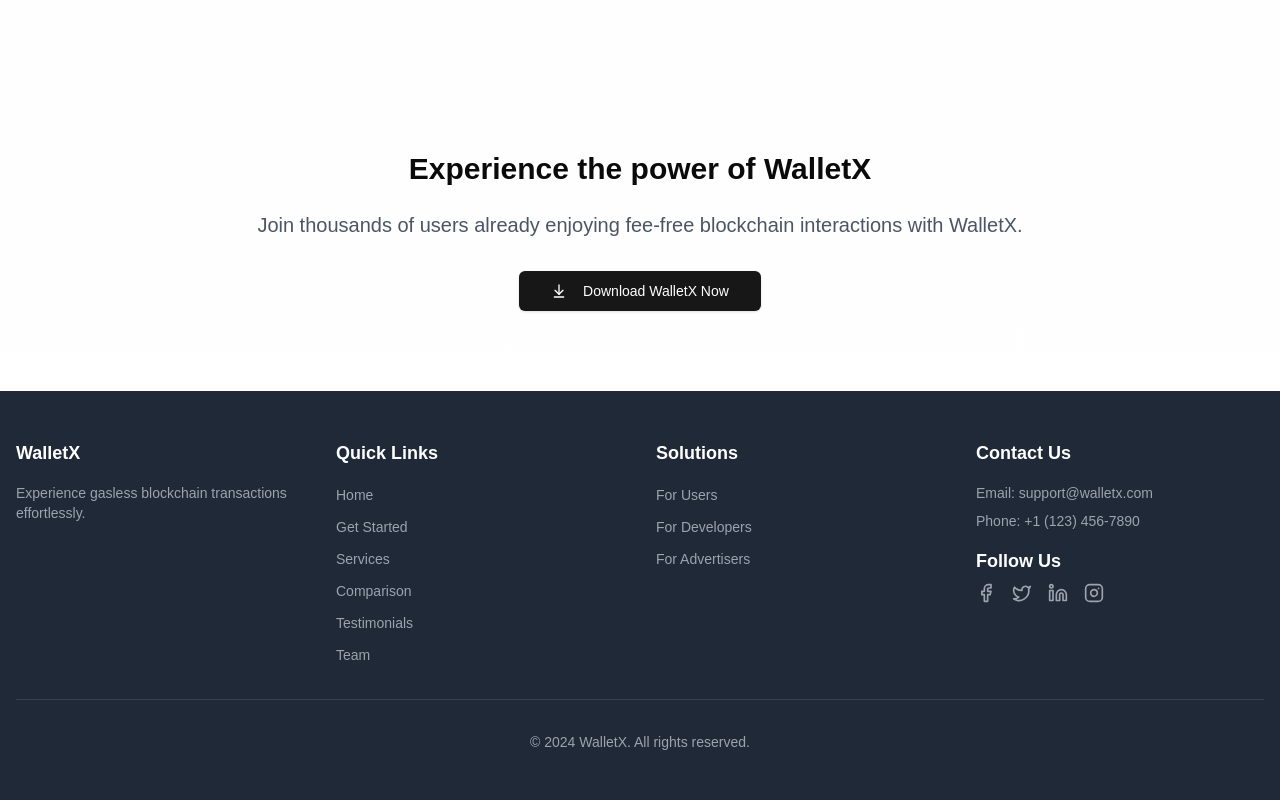
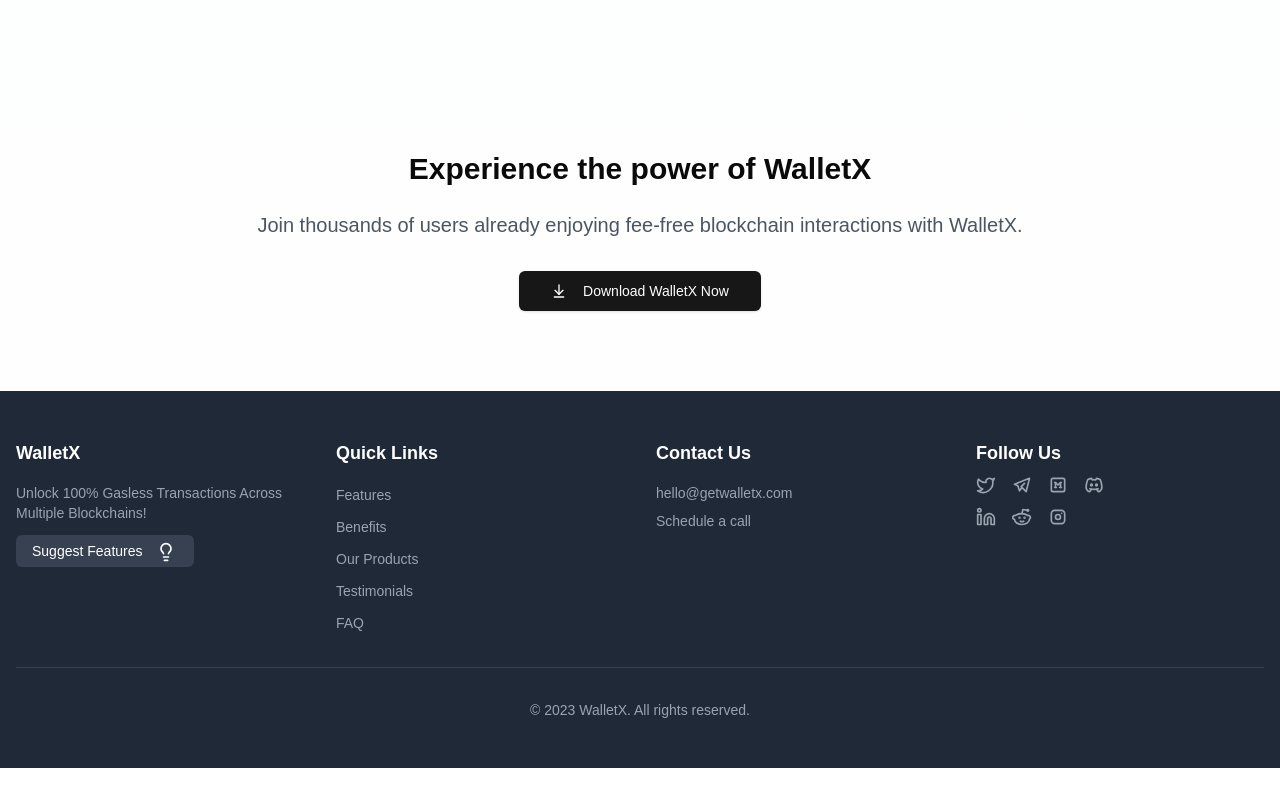
Before and after one commit to getwalletx/getwalletx, a Next.js app: page / in a window 1280 px wide. Shown: the part 6418-7218 px from the top of the page. After the commit the page ends 7186 px from the top, so only its background shows below. Built offline with nearby package versions, Linux system fonts and the light colour scheme.

Commit message:
footer updated

```diff
--- a/src/components/CoreFeatures.tsx
+++ b/src/components/CoreFeatures.tsx
@@ -63,7 +63,7 @@
   ];
 
   return (
-    <div className="w-full py-8 dark:bg-black">
+    <div id="features" className="w-full py-8 dark:bg-black">
       <h2 className="text-3xl font-bold mb-12 text-center">Core Features</h2>
 
       <div className="grid grid-cols-1 md:grid-cols-2 lg:grid-cols-4  relative z-10 py-10 max-w-7xl mx-auto">
--- a/src/components/Footer.tsx
+++ b/src/components/Footer.tsx
@@ -1,4 +1,12 @@
-import { Facebook, Twitter, Linkedin, Instagram } from "lucide-react";
+import {
+  IconBrandTelegram,
+  IconBrandReddit,
+  IconBrandInstagram,
+  IconBrandMedium,
+  IconBrandDiscord,
+} from "@tabler/icons-react";
+import { Twitter, Linkedin, Lightbulb } from "lucide-react";
+import Link from "next/link";
 
 export function Footer() {
   return (
@@ -7,24 +15,33 @@
         <div className="grid grid-cols-1 md:grid-cols-4 gap-8">
           <div>
             <h3 className="text-lg font-semibold mb-4">WalletX</h3>
-            <p className="text-sm text-gray-400">
-              Experience gasless blockchain transactions effortlessly.
+            <p className="text-sm text-gray-400 mb-4">
+              Unlock 100% Gasless Transactions Across Multiple Blockchains!
             </p>
+            <Link
+              href={"https://insigh.to/b/walletx"}
+              className="bg-gray-700 text-white px-4 py-2 rounded-md text-sm hover:bg-gray-600"
+            >
+              Suggest Features <Lightbulb className="inline-block ml-2 h-5" />
+            </Link>
           </div>
           <div>
             <h3 className="text-lg font-semibold mb-4">Quick Links</h3>
             <ul className="space-y-2">
               <li>
-                <a href="#" className="text-sm text-gray-400 hover:text-white">
-                  Home
+                <a
+                  href="#features"
+                  className="text-sm text-gray-400 hover:text-white"
+                >
+                  Features
                 </a>
               </li>
               <li>
                 <a
-                  href="#get-started"
+                  href="#comparison"
                   className="text-sm text-gray-400 hover:text-white"
                 >
-                  Get Started
+                  Benefits
                 </a>
               </li>
               <li>
@@ -32,20 +49,12 @@
                   href="#services"
                   className="text-sm text-gray-400 hover:text-white"
                 >
-                  Services
+                  Our Products
                 </a>
               </li>
               <li>
                 <a
-                  href="#comparison"
-                  className="text-sm text-gray-400 hover:text-white"
-                >
-                  Comparison
-                </a>
-              </li>
-              <li>
-                <a
-                  href="#testimonials"
+                  href="#testimonial"
                   className="text-sm text-gray-400 hover:text-white"
                 >
                   Testimonials
@@ -53,61 +62,83 @@
               </li>
               <li>
                 <a
-                  href="#team"
+                  href="#faq"
                   className="text-sm text-gray-400 hover:text-white"
                 >
-                  Team
-                </a>
-              </li>
-            </ul>
-          </div>
-          <div>
-            <h3 className="text-lg font-semibold mb-4">Solutions</h3>
-            <ul className="space-y-2">
-              <li>
-                <a href="#" className="text-sm text-gray-400 hover:text-white">
-                  For Users
-                </a>
-              </li>
-              <li>
-                <a href="#" className="text-sm text-gray-400 hover:text-white">
-                  For Developers
-                </a>
-              </li>
-              <li>
-                <a href="#" className="text-sm text-gray-400 hover:text-white">
-                  For Advertisers
+                  FAQ
                 </a>
               </li>
             </ul>
           </div>
           <div>
             <h3 className="text-lg font-semibold mb-4">Contact Us</h3>
-            <p className="text-sm text-gray-400 mb-2">
-              Email: support@walletx.com
-            </p>
-            <p className="text-sm text-gray-400 mb-4">
-              Phone: +1 (123) 456-7890
-            </p>
+            <a
+              href="mailto:hello@getwalletx.com"
+              className="text-sm text-gray-400 hover:text-white block mb-2"
+            >
+              hello@getwalletx.com
+            </a>
+            <a
+              href="https://calendly.com/getwalletx"
+              className="text-sm text-gray-400 hover:text-white block mb-4"
+            >
+              Schedule a call
+            </a>
+          </div>
+          <div>
             <h3 className="text-lg font-semibold mb-2">Follow Us</h3>
+            <div className="flex flex-col justify-center gap-3">
               <div className="flex space-x-4">
-              <a href="#" className="text-gray-400 hover:text-white">
-                <Facebook className="h-5 w-5" />
-              </a>
-              <a href="#" className="text-gray-400 hover:text-white">
+                <a
+                  href="https://x.com/getwalletx"
+                  className="text-gray-400 hover:text-white"
+                >
                   <Twitter className="h-5 w-5" />
                 </a>
-              <a href="#" className="text-gray-400 hover:text-white">
+                <a
+                  href="https://t.me/getwalletx"
+                  className="text-gray-400 hover:text-white"
+                >
+                  <IconBrandTelegram className="h-5 w-5" />
+                </a>
+                <a
+                  href="https://getwalletx.medium.com/"
+                  className="text-gray-400 hover:text-white"
+                >
+                  <IconBrandMedium className="h-5 w-5" />
+                </a>
+                <a
+                  href="https://discord.com/invite/getwalletx"
+                  className="text-gray-400 hover:text-white"
+                >
+                  <IconBrandDiscord className="h-5 w-5" />
+                </a>
+              </div>
+              <div className="flex space-x-4">
+                <a
+                  href="https://www.linkedin.com/company/getwalletx"
+                  className="text-gray-400 hover:text-white"
+                >
                   <Linkedin className="h-5 w-5" />
                 </a>
-              <a href="#" className="text-gray-400 hover:text-white">
-                <Instagram className="h-5 w-5" />
+                <a
+                  href="https://www.reddit.com/r/GaslessWeb3/"
+                  className="text-gray-400 hover:text-white"
+                >
+                  <IconBrandReddit className="h-5 w-5" />
+                </a>
+                <a
+                  href="https://www.reddit.com/r/GaslessWeb3/"
+                  className="text-gray-400 hover:text-white"
+                >
+                  <IconBrandInstagram className="h-5 w-5" />
                 </a>
               </div>
             </div>
           </div>
-        <div className="mt-8 pt-8 border-t border-gray-700 text-center text-sm text-gray-400">
-          © 2024 WalletX. All rights reserved.
+        </div>
+        <div className="mt-8 pt-8 border-t border-gray-700 text-center text-sm text-gray-400 pb-10 md:pb-0 ">
+          © 2023 WalletX. All rights reserved.
         </div>
       </div>
     </footer>
--- a/src/components/TestimonialsSection.tsx
+++ b/src/components/TestimonialsSection.tsx
@@ -55,7 +55,10 @@
   ];
 
   return (
-    <div className="w-full bg-white px-5 py-16 md:py-24 text-gray-800 dark:bg-slate-900">
+    <div
+      id="testimonial"
+      className="w-full bg-white px-5 py-16 md:py-24 text-gray-800 dark:bg-slate-900"
+    >
       <div className="w-full max-w-6xl mx-auto">
         <div className="text-center max-w-xl mx-auto">
           <h1 className="text-4xl md:text-6xl lg:text-7xl font-bold mb-6 md:mb-8 text-neutral-900 dark:text-white">
```
Lines whose indentation alone changed are shown as unchanged.
